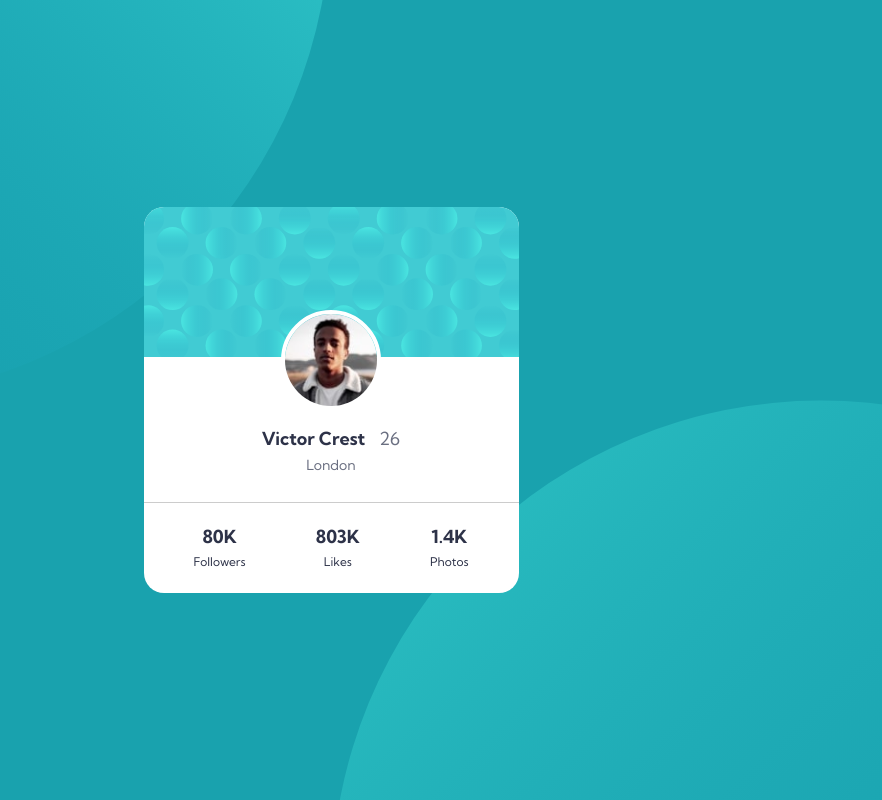
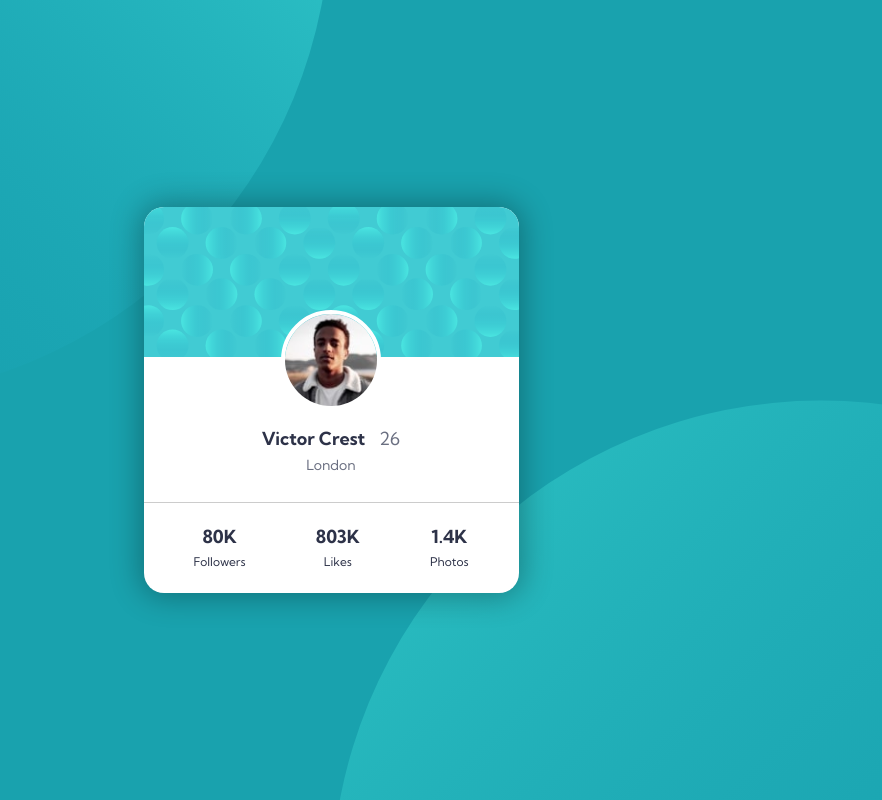
Before and after one commit to berkcanakdeniz/profile-card-component, a plain HTML site: page index.html in a window 1280 px wide. Shown: the whole page, without its empty margins (309-1191 px from the left). Drawn offline with Linux system fonts and the light colour scheme.

Commit message:
Update style.css

```diff
--- a/assets/css/style.css
+++ b/assets/css/style.css
@@ -33,6 +33,7 @@ body {
   background-color: #fff;
   border-radius: 20px;
   overflow: hidden;
+  box-shadow: 0px 0px 30px 4px rgb(0 0 0 / 30%);
 }
 
 .card img {
```
